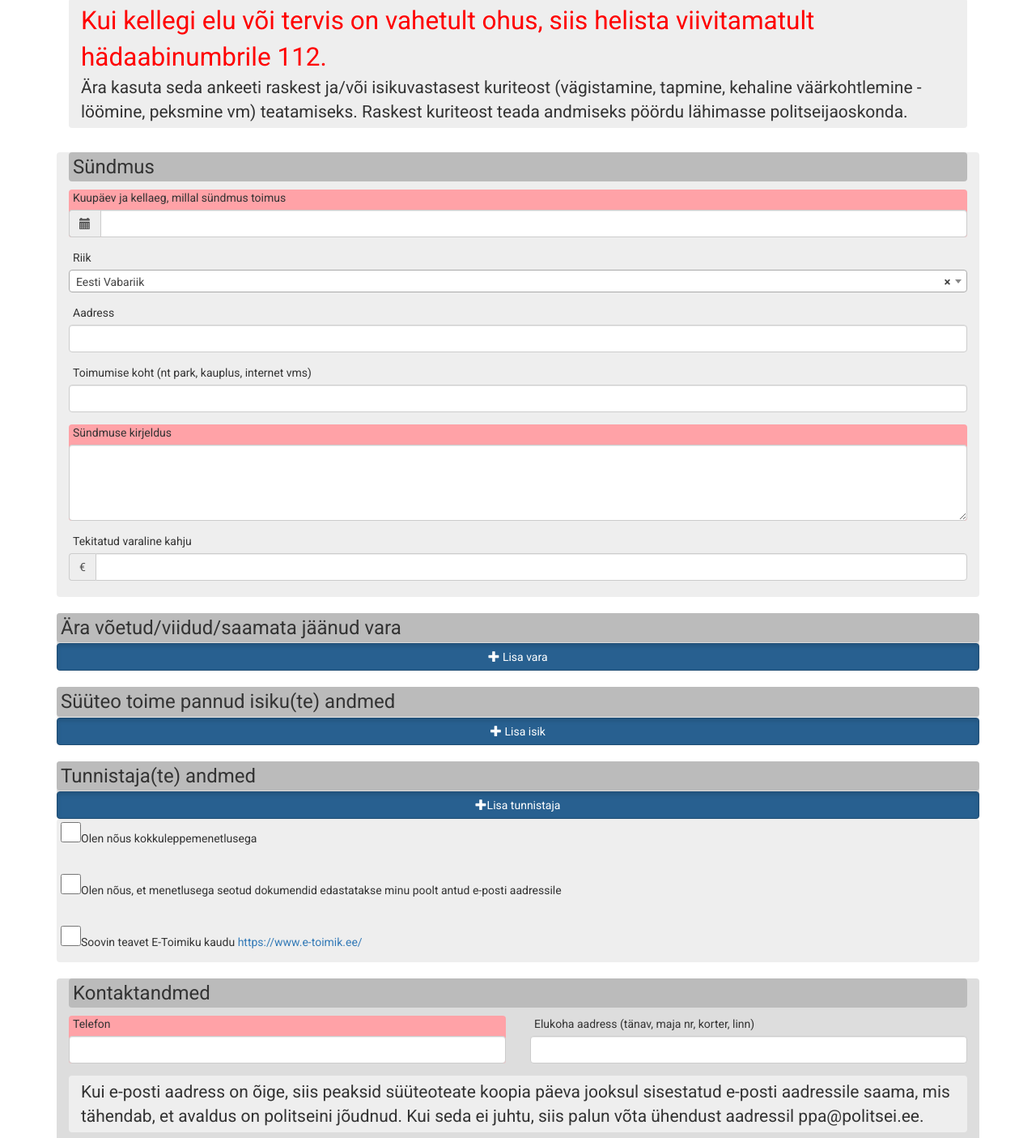
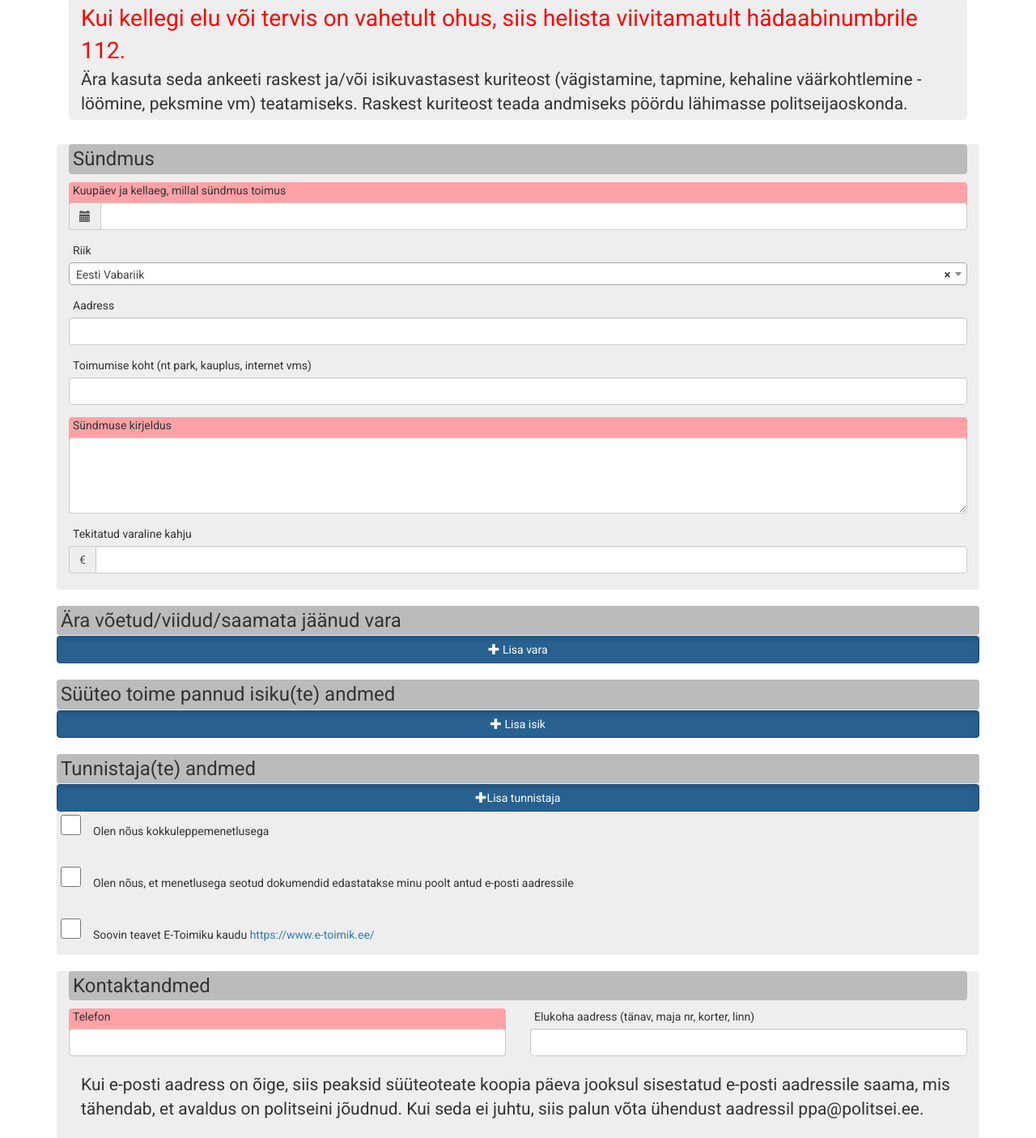
Before and after one commit to Hermanio/kasutajaliidesed-projekt1, a plain HTML site: page index.html in a window 1280 px wide. Shown: the part 850-2255 px from the top of the page at 81% size. Drawn offline with nearby package versions, Linux system fonts and the light colour scheme.

Commit message:
JS cleanup, small style fixes

```diff
--- a/css/style.css
+++ b/css/style.css
@@ -57,13 +57,14 @@ p {
 
 .critical-text {
     color: red;
-    font-size: 1.5em;
+    font-size: 1.35em;
 
 }
 
 input[type='checkbox'] {
     width: 25px;
     height: 25px;
+    margin-right:15px;
 }
 
 .required-input-area {
@@ -90,16 +91,13 @@ label {
 }
 
 #taken-item {
-    background: #ddd;
+    background: #eee;
     border-radius: 4px;
 }
 
-/*#items{
-	background: #eee;
-	border-radius:4px;
-}*/
+
 #criminal-data {
-    background: #ddd;
+    background: #eee;
     border-radius: 4px;
 }
 
@@ -108,16 +106,13 @@ label {
     border-radius: 4px;
 }
 
-/*#criminals{
-
-}*/
 #witness-data {
     background: #eee;
     border-radius: 4px;
 }
 
 #witness-information {
-    background: #ddd;
+    background: #eee;
     border-radius: 4px;
 }
 
@@ -135,7 +130,7 @@ label {
 }
 
 #contacts {
-    background: #ddd;
+    background: #eee;
     border-radius: 4px;
     padding: 0px 15px 5px 15px;
 
--- a/script.js
+++ b/script.js
@@ -1,7 +1,3 @@
-/**
- * Created by toks on 3/5/17.
- */
-
 $(document).ready(
     function ()
     {
@@ -13,23 +9,7 @@ $(document).ready(
 function setBaseValidators()
 {
     addDateTimeValidators();
-    /*
-     * eventDateTime - customNotInFuture
-     * eventDescription - required
-     * contactPhoneNumber - required
-     * contactEmail required customEmailEqualCheckValidator
-     * contactEmailCheck required customEmailEqualCheckValidator
 
-
-     no id
-
-     * submitterFirstName required
-     * submitterLastName required
-     * submitterCitizenship required
-     * submitterPIN (isikukood) required numeric
-     * submitterTimeOfBirth required customNotInFuture
-     */
-    //data-parsley-error-message
     $('#eventDateTime').attr('data-parsley-datetimepicker', true);
     $('#eventDateTime').attr('data-parsley-error-message', 'Sündmuse aeg ei saa olla tulevikus!');
 
@@ -43,21 +23,15 @@ function setBaseValidators()
     $('#contactEmail').attr('data-parsley-required', true);
     $('#contactEmail').attr('data-parsley-required-message', 'Email on kohustuslik!');
     $('#contactEmail').attr('data-parsley-error-message', 'Email on vigane!');
-    //$('#contactEmail').attr('custom numeric chcek', true)
 
     $('#contactEmailCheck').attr('data-parsley-required', true);
-    //$('#contactEmailCheck').attr('data-parsley-emailEqualityValidator', true);
     $('#contactEmailCheck').attr('data-parsley-required-message', 'Email on kohustuslik!');
     $('#contactEmailCheck').attr('data-parsley-error-message', 'Email on vigane!');
 
-    //$('#contactemailcheck').attr('parsley email verification', true)
 }
 
 function addDateTimeValidators()
 {
-    //custom datetimevalidator here
-    //todo: fix date parse issues
-
     window.Parsley
         .addValidator('datetimepicker', {
             requirementType: 'string',
@@ -86,7 +60,6 @@ function addDateTimeValidators()
                 en: 'Sünniaeg ei saa olla tulevikus!'
             }
         });
-    //retarded event handling because datetimepicker did not fire proper events
 
     $('#firstdatetimepicker').on('dp.change', function ()
     {
@@ -113,11 +86,9 @@ function addSubmitterDataValidation()
 
     $('#submitterPIN').attr('data-parsley-required', true);
     $('#submitterPIN').attr('data-parsley-required-message', 'Esitaja isikukood on kohustuslik!');
-    //$('#submitterPIN').attr('custom numeric check', true)
 
     $('#submitterTimeOfBirth').attr('data-parsley-required', true);
     $('#submitterTimeOfBirth').attr('data-parsley-required-message', 'Esitaja sünniaeg on kohustuslik!');
-    //$('#submitterTimeOfBirth').attr('custom not in future check', true)
 
 }
 function removeSubmitterDataValidation()
@@ -134,11 +105,9 @@ function removeSubmitterDataValidation()
 
     $('#submitterPIN').attr('data-parsley-required', false);
     $('#submitterPIN').attr('data-parsley-required-message', 'Esitaja isikukood on kohustuslik!');
-    //$('#submitterPIN').attr('custom numeric check', true)
 
     $('#submitterTimeOfBirth').attr('data-parsley-required', false);
     $('#submitterTimeOfBirth').attr('data-parsley-required-message', 'Esitaja sünniaeg on kohustuslik!');
-    //$('#submitterTimeOfBirth').attr('custom not in future check', true)
 
 }
 
@@ -153,13 +122,15 @@ function submitForm()
     if (!valid) {
         return;
     }
-    //openDialog();
-
-    //var confirmation = confirm("Kas olete kindel, et esitatud andmed on korrektsed?");
-
-
 }
 
+function openDialog() {
+    document.getElementById('animated').open();
+}
+
+function closeDialog() {
+    document.getElementById('animated').close();
+}
 
 function initEvents()
 {
@@ -288,79 +259,3 @@ function initEvents()
         $("#items").append(itemData);
     });
 }
-
-/*
- * levels of validation
- * required
- * email verification
- * isikukood maxlen and numbers only
- *
- * */
-
-/*
- * IDs and verification needed
- * eventDateTime - customNotInFuture
- * eventCountry
- * eventAddress
- * eventPlaceOfAction
- * eventDescription - required
- * eventDamageCost
- * eventSettlement
- * eventEmailInformationSendingConfirmation
- * eventInformationViaEToimik
- * contactPhoneNumber - required
- * contactAddress
- * contactEmail required customEmailEqualCheckValidator
- * contactEmailCheck required customEmailEqualCheckValidator
- *
- * if no id
- * submitterFirstName required
- * submitterLastName required
- * submitterCitizenship required
- * submitterJobTitle
- * submitterPIN (isikukood) required numeric
- * submitterTimeOfBirth required customNotInFuture
- *
- * item data related stuff (no way to assign id unless OOP stuff.
- * item name
- * item year of purchase
- * item approximate current value in euros
- * item was in a locked room
- * last date and time of possession of said item
- * date and time of moment that the item was declared lost
- * differentiating properties
- *
- * criminal data (person who did bad stuff)
- * criminal first name
- * criminal last name
- * criminal PIN
- * criminal date of birth
- * criminal citizenship
- * criminal job title
- * criminal phone number
- * criminal address
- * criminal email
- * criminal identifying features
- *
- *
- * Witness related data
- * witness first name
- * witness last name
- * witness PIN
- * witness time of birth
- * witness citizenship
- * witness job title
- * witness phone number
- * witness address
- * witness email
- *
- *
- *
- * */
-function openDialog() {
-    document.getElementById('animated').open();
-}
-
-function closeDialog() {
-    document.getElementById('animated').close();
-}
```
